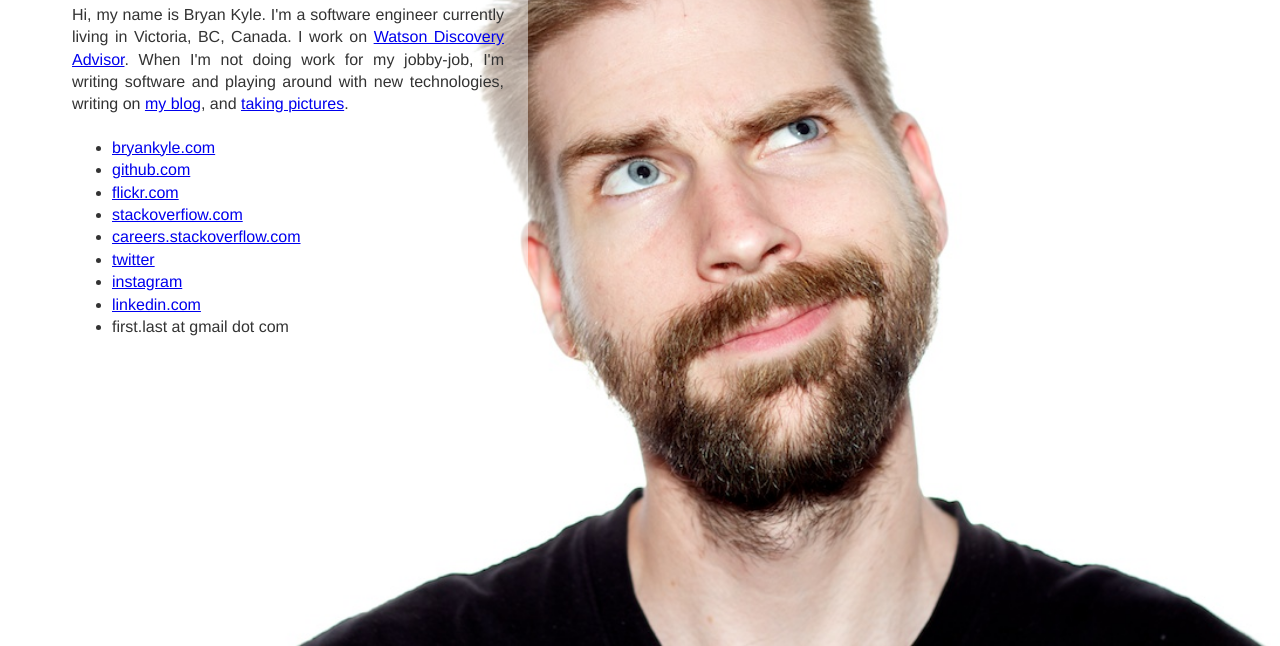
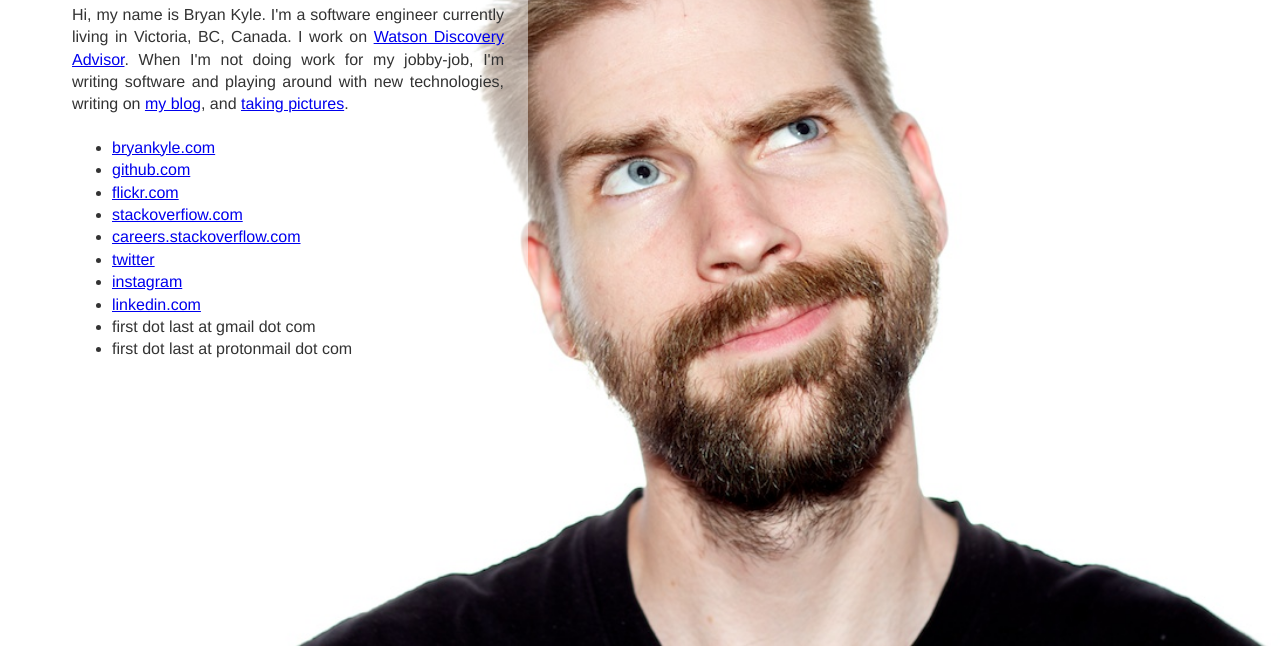
Before and after one commit to bkyle/bryankyle.me, a plain HTML site: page usr/share/nginx/html/index.html in a window 1280 px wide. Shown: the part 154-800 px from the top of the page. Drawn offline with Linux system fonts and the light colour scheme.

Commit message:
Added protonmail information

```diff
--- a/usr/share/nginx/html/index.html
+++ b/usr/share/nginx/html/index.html
@@ -126,7 +126,8 @@ body.humble {
             <!--<li><a href="https://alpha.app.net/bryankyle">app.net</a></li>-->
             <li><a href="http://instagram.com/bkyle">instagram</a></li>
             <li><a href="http://ca.linkedin.com/pub/bryan-kyle/11/2a0/1b6">linkedin.com</a>
-            <li>first.last at gmail dot com</li>
+            <li>first dot last at gmail dot com</li>
+            <li>first dot last at protonmail dot com</li>
         </ul>
     </div>
     <script>
```
